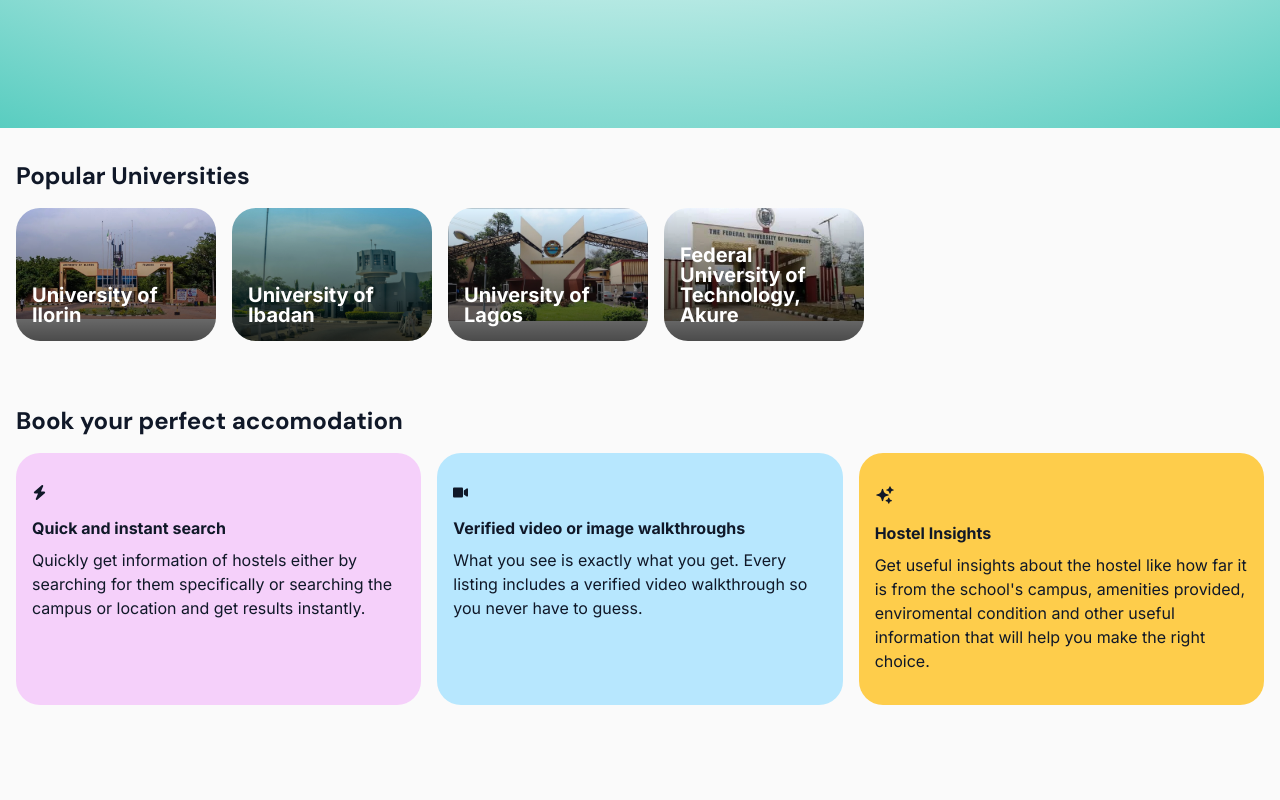
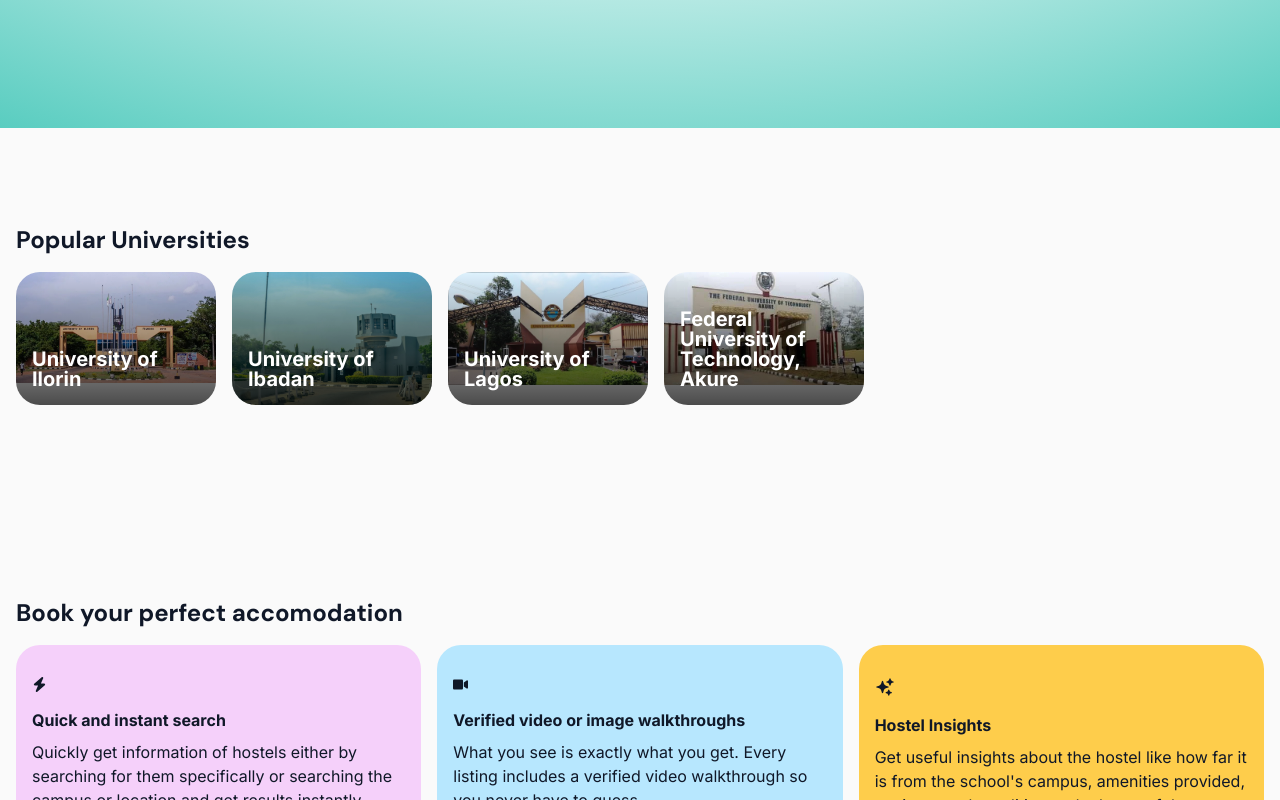
Before and after one commit to fagbenjaenoch/dorms-ng, a Next.js app in the folder apps/frontend/: page / in a window 1280 px wide. Shown: the part 760-1560 px from the top of the page. Built offline with nearby package versions, Linux system fonts and the light colour scheme.

Commit message:
increased block padding for each section

```diff
--- a/apps/frontend/app/components/PopularUniversities.tsx
+++ b/apps/frontend/app/components/PopularUniversities.tsx
@@ -3,7 +3,7 @@ import UniversityCard from "./ui/UniversityCard";
 export default function PopularUniversities() {
   return (
     <section>
-      <div className="container">
+      <div className="container px-32">
         <h2>Popular Universities</h2>
         <div className="flex flex-wrap gap-4">
           <UniversityCard name="University of Ilorin" imageUrl="/unilorin.webp" />
--- a/apps/frontend/app/globals.css
+++ b/apps/frontend/app/globals.css
@@ -31,5 +31,5 @@ h2 {
 }
 
 .container {
-  @apply mx-auto max-w-7xl px-4 py-8;
+  @apply mx-auto max-w-7xl px-4 py-8 lg:py-24;
 }
```
